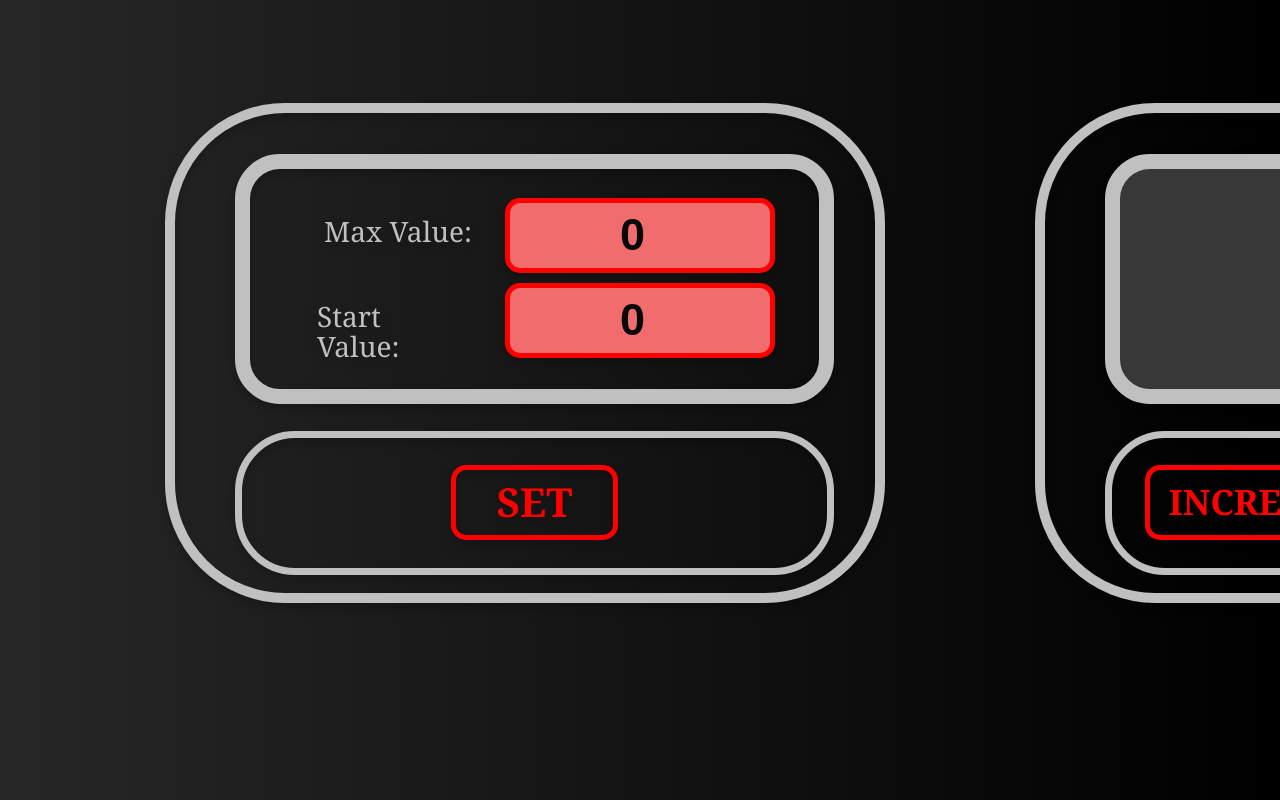
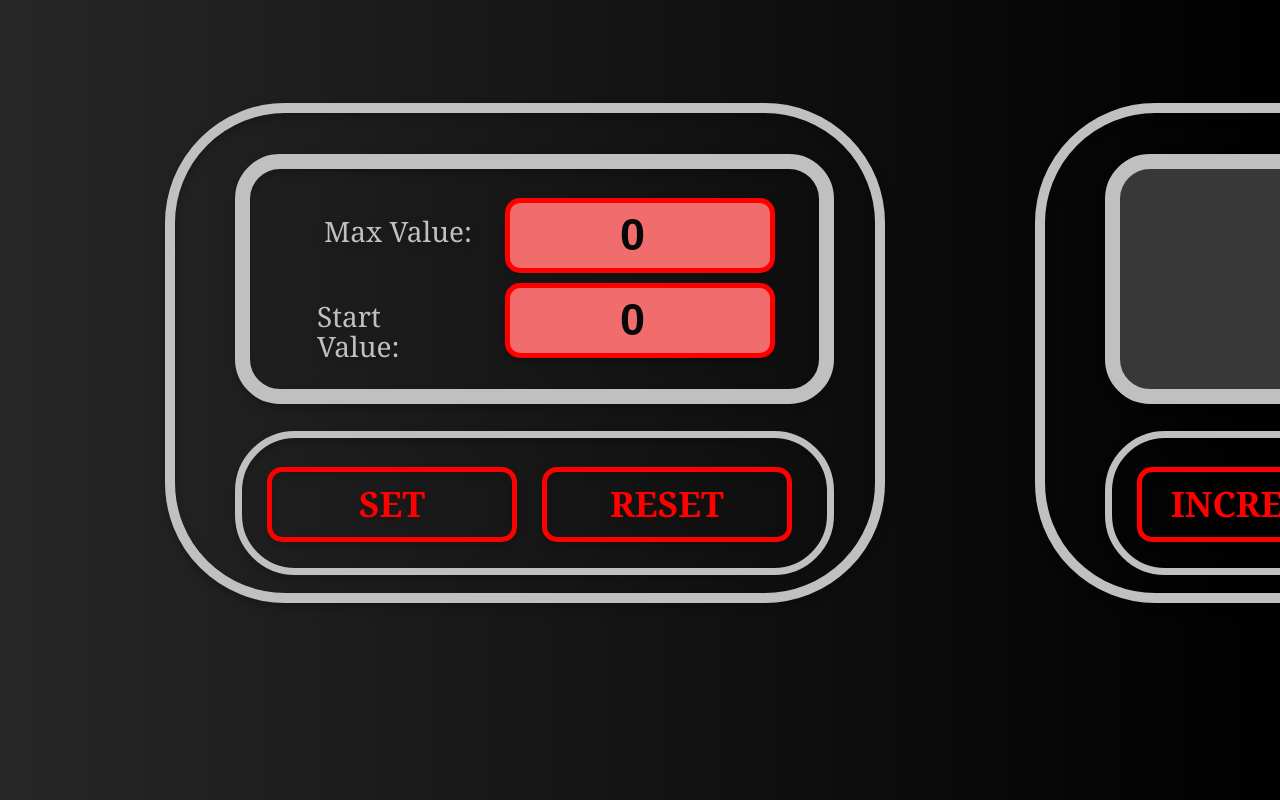
Before and after one commit to ellijahcuts/clickCounter, a React (Create React App) app: page / in a window 1280 px wide. Built offline with nearby package versions, Linux system fonts and the light colour scheme.

Commit message:
add Component Button

```diff
--- a/src/App.tsx
+++ b/src/App.tsx
@@ -56,6 +56,12 @@ export function App() {
             setValueCounter(JSON.parse(getStartValue))
         }
     }
+    let SetReset = ()=>{
+        if(startValueSetting > 0 && maxValueSetting > 0){
+         setStartValueSetting(0)
+         setMaxValueSetting(0)
+        }
+    }
     const changeMaxValue = (e: ChangeEvent<HTMLInputElement>) => {
         setMaxValueSetting(JSON.parse(e.currentTarget.value));
         setChanges(true)
@@ -77,6 +83,7 @@ export function App() {
             <CounterValue
                 value={valueCounter}
                 maxValue={maxValueCounter}
+                startValue={startValueSetting}
                 Plus={Plus}
                 Reset={Reset}
                 Changes={changes}
@@ -86,7 +93,8 @@ export function App() {
                 startValue={startValueSetting}
                 changeMax={changeMaxValue}
                 changeStart={changeStartValue}
-                set={Set}
+                Set={Set}
+                setReset={SetReset}
             />
         </div>
     )
--- /dev/null
+++ b/src/components/Button/Button.module.css
@@ -0,0 +1,36 @@
+.button{
+    margin-left: 25px;
+    margin-top: 5%;
+    width: 250px;
+    height: 75px;
+    background: rgb(56, 56, 56);
+    border: 5px solid #C0C0C0;
+    box-sizing: border-box;
+    border-radius: 15px;
+
+    font-family: Georgia, serif;
+    font-style: normal;
+    font-weight: bold;
+    font-size: 40px;
+    line-height: 62px;
+    text-align: center;
+    color: #C0C0C0;
+}
+.button:disabled {
+    margin-left: 25px;
+    margin-top: 5%;
+    width: 250px;
+    height: 75px;
+    background: rgba(255, 0, 0, 0);
+    border: 5px solid #ff0000;
+    box-sizing: border-box;
+    border-radius: 15px;
+
+    font-family: Georgia, serif;
+    font-style: normal;
+    font-weight: bold;
+    font-size: 35px;
+    line-height: 62px;
+    text-align: center;
+    color: rgb(255, 0, 0);
+}
--- /dev/null
+++ b/src/components/Button/Button.tsx
@@ -0,0 +1,18 @@
+import React from 'react';
+import s from './Button.module.css';
+type ButtonPropsType = {
+    title: string
+    onClick: () => void
+    disabled: boolean
+}
+
+export const Button = (props: ButtonPropsType) => {
+    return (
+        <button
+            className={s.button}
+            disabled={props.disabled}
+            onClick={() => props.onClick()}
+
+        >{props.title}</button>
+    );
+};
--- a/src/components/CounterSettings/CounterSetting.module.css
+++ b/src/components/CounterSettings/CounterSetting.module.css
@@ -69,26 +69,6 @@
     box-sizing: border-box;
     border-radius: 60px;
 }
-.buttonSet{
-    position: fixed;
-    width: 167px;
-    height: 75px;
-    left: 276px;
-    top: 352px;
-
-    background: rgb(56, 56, 56);
-    border: 5px solid #C0C0C0;
-    box-sizing: border-box;
-    border-radius: 15px;
-
-    font-family: Georgia, serif;
-    font-style: normal;
-    font-weight: bold;
-    font-size: 40px;
-    line-height: 62px;
-    text-align: center;
-    color: #C0C0C0;
-}
 .labelStart{
     position: fixed;
     width: 153px;
@@ -119,26 +99,6 @@
     line-height: 30px;
 
     color: #C0C0C0;
-}
-.buttonSet:disabled {
-    position: fixed;
-    width: 167px;
-    height: 75px;
-    left: 276px;
-    top: 352px;
-
-    background: rgba(255, 0, 0, 0);
-    border: 5px solid #ff0000;
-    box-sizing: border-box;
-    border-radius: 15px;
-
-    font-family: Georgia, serif;
-    font-style: normal;
-    font-weight: bold;
-    font-size: 40px;
-    line-height: 62px;
-    text-align: center;
-    color: rgb(255, 0, 0);
 }
 .maxValueError{
     position: fixed;
--- a/src/components/CounterSettings/CounterSetting.tsx
+++ b/src/components/CounterSettings/CounterSetting.tsx
@@ -1,38 +1,43 @@
 import React, {ChangeEvent} from 'react';
 import s from './CounterSetting.module.css'
+import {Button} from "../Button/Button";
 
-type SettingsType ={
-    maxValue:number
-    startValue:number
-    changeMax:(e: ChangeEvent<HTMLInputElement>)=>void
-    changeStart:(e: ChangeEvent<HTMLInputElement>)=>void
-    set:()=>void
+type SettingsType = {
+    maxValue: number
+    startValue: number
+    changeMax: (e: ChangeEvent<HTMLInputElement>) => void
+    changeStart: (e: ChangeEvent<HTMLInputElement>) => void
+    Set: () => void
+    setReset: () => void
 }
 
 
-export const CounterSetting = (props:SettingsType) => {
+export const CounterSetting = (props: SettingsType) => {
     return (
-        <div className={s.block} >
+        <div className={s.block}>
             <div className={s.frame}>
                 <label className={s.labelMax}>Max Value:
                     <input type={"number"}
-                           className={props.maxValue<0 || props.maxValue===props.startValue ? s.maxValueError : s.maxValue}
+                           className={props.maxValue < 0 || props.maxValue === props.startValue ? s.maxValueError : s.maxValue}
                            value={props.maxValue} onChange={props.changeMax}
 
                     /></label>
                 <label className={s.labelStart}>Start Value:
                     <input type={"number"}
-                           className={props.startValue<0 || props.startValue===props.maxValue ? s.startValueError: s.startValue }
+                           className={props.startValue < 0 || props.startValue === props.maxValue ? s.startValueError : s.startValue}
                            value={props.startValue} onChange={props.changeStart}
-
                     /></label>
             </div>
             <div className={s.buttonFrame}>
-                <button disabled={props.startValue < 0
-                || props.maxValue <= 0
-                || props.startValue === props.maxValue
-                || props.startValue > props.maxValue
-                } className={s.buttonSet} onClick={props.set}>SET</button>
+                <Button title={"SET"} onClick={props.Set}
+                        disabled={
+                            props.startValue < 0
+                            || props.maxValue <= 0
+                            || props.startValue === props.maxValue
+                            || props.startValue > props.maxValue}/>
+                <Button title={"RESET"} onClick={props.setReset}
+                        disabled={props.startValue === 0 || props.maxValue === 0}/>
+
             </div>
         </div>
     );
--- a/src/components/CounterValue/CounterValue.module.css
+++ b/src/components/CounterValue/CounterValue.module.css
@@ -40,65 +40,6 @@
     border-radius: 60px;
 }
 
-.buttonINC {
-    position: fixed;
-    width: 230px;
-    height: 75px;
-    left: 100px;
-    top: 352px;
-    background: rgb(56, 56, 56);
-    border: 5px solid #C0C0C0;
-    box-sizing: border-box;
-    border-radius: 15px;
-
-    font-family: Georgia, serif;
-    font-style: normal;
-    font-weight: bold;
-    font-size: 35px;
-    line-height: 62px;
-    text-align: center;
-    color: #C0C0C0;
-}
-
-.buttonINC:disabled {
-    position: fixed;
-    width: 230px;
-    height: 75px;
-    left: 100px;
-    top: 352px;
-    background: rgba(255, 0, 0, 0);
-    border: 5px solid #ff0000;
-    box-sizing: border-box;
-    border-radius: 15px;
-
-    font-family: Georgia, serif;
-    font-style: normal;
-    font-weight: bold;
-    font-size: 35px;
-    line-height: 62px;
-    text-align: center;
-    color: rgb(255, 0, 0);
-}
-
-.buttonRES {
-    position: fixed;
-    width: 230px;
-    height: 75px;
-    left: 390px;
-    top: 352px;
-    background: rgb(56, 56, 56);
-    border: 5px solid #C0C0C0;
-    box-sizing: border-box;
-    border-radius: 15px;
-
-    font-family: Georgia, serif;
-    font-style: normal;
-    font-weight: bold;
-    font-size: 40px;
-    line-height: 62px;
-    text-align: center;
-    color: #C0C0C0;
-}
 .counterEnter {
     position: fixed;
     width: 599px;
--- a/src/components/CounterValue/CounterValue.tsx
+++ b/src/components/CounterValue/CounterValue.tsx
@@ -1,6 +1,7 @@
 import React from 'react';
 
 import s from './CounterValue.module.css';
+import {Button} from "../Button/Button";
 
 type CounterValuesType = {
     value: number
@@ -8,6 +9,7 @@ type CounterValuesType = {
     Plus: () => void
     Reset: () => void
     Changes: boolean
+    startValue:number
 
 }
 
@@ -20,10 +22,8 @@ export const CounterValue = (props: CounterValuesType) => {
                 : <div className={props.value === props.maxValue ? s.counterError : s.counter}>{props.value}</div>
             }
             <div className={s.border}>
-                <button disabled={props.value === props.maxValue} className={s.buttonINC}
-                        onClick={props.Plus}>INCREASE
-                </button>
-                <div className={s.buttonRES} onClick={props.Reset}>RESET</div>
+                <Button title={"INCREASE"} onClick={props.Plus} disabled={props.value === props.maxValue}/>
+                <Button title={"RESET"} onClick={props.Reset} disabled={props.value === props.startValue}/>
             </div>
         </div>
     );
```
